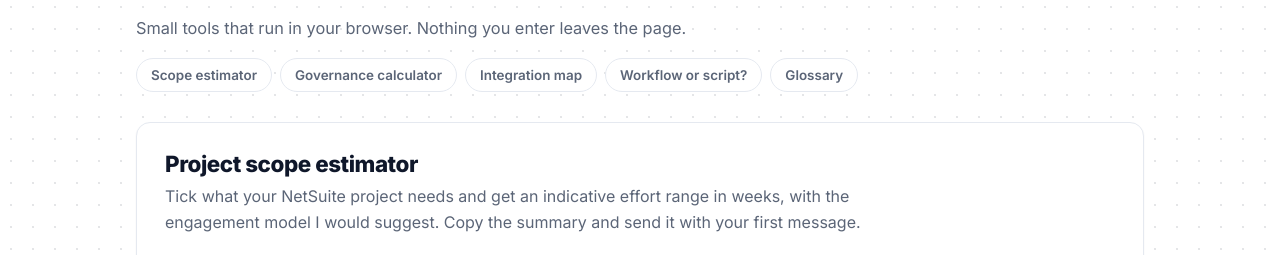
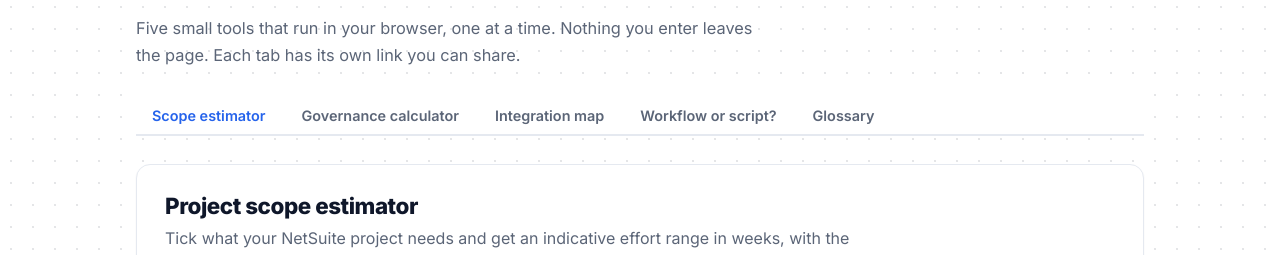
Before and after one commit to priyesh12salian/priyesh12salian.github.io, a plain HTML site: page tools.html in a window 1280 px wide. Shown: the part 224-479 px from the top of the page. Drawn offline with Linux system fonts and the light colour scheme.

Commit message:
Tools page: one tool per tab, chosen by the URL hash
Co-Authored-By: Claude Fable 5.1 <noreply@anthropic.com>

```diff
--- a/changelog.xml
+++ b/changelog.xml
@@ -12,7 +12,7 @@
       <link>https://priyesh12salian.github.io/changelog.html#2026-11-23</link>
       <guid isPermaLink="true">https://priyesh12salian.github.io/changelog.html#2026-11-23</guid>
       <pubDate>Mon, 23 Nov 2026 09:00:00 +0530</pubDate>
-      <description>New Uses page and this changelog. Tools page: workflow or script? decision helper, a searchable NetSuite glossary, and estimator selections that live in the URL so an estimate can be shared as a link. Keyboard shortcuts on every page. Press ? to see them. Two new notes: five governance mistakes that take down a SuiteScript and what a manufacturing rollout taught me about work orders. Email subscription box for new notes, and richer structured data (FAQ, breadcrumbs, articles) for search engines. Pages load faster: fonts are served from the site itself instead of Google Fonts, the hero no longer waits for JavaScript, and the GitHub sections load only when scrolled into view.</description>
+      <description>New Uses page and this changelog. Tools page, now one tool per tab: workflow or script? decision helper, a searchable NetSuite glossary, and estimator selections that live in the URL so an estimate can be shared as a link. Keyboard shortcuts on every page. Press ? to see them. Two new notes: five governance mistakes that take down a SuiteScript and what a manufacturing rollout taught me about work orders. Email subscription box for new notes, and richer structured data (FAQ, breadcrumbs, articles) for search engines. Pages load faster: fonts are served from the site itself instead of Google Fonts, the hero no longer waits for JavaScript, and the GitHub sections load only when scrolled into view.</description>
     </item>
     <item>
       <title>Site update, 20 Nov 2026</title>
--- a/css/style.css
+++ b/css/style.css
@@ -605,9 +605,13 @@ body.palette-open { overflow: hidden; }
 .tool-head { margin-bottom: 22px; }
 .tool-head h2 { font-size: 1.4rem; font-weight: 800; margin-bottom: 6px; }
 .tool-head p { color: var(--muted); max-width: 700px; }
-.tool-nav { display: flex; flex-wrap: wrap; gap: 8px; margin: -14px 0 30px; }
-.tool-nav a { font: 600 .84rem var(--font); padding: 8px 14px; border-radius: 999px; border: 1px solid var(--border); background: var(--card); color: var(--muted); transition: border-color .2s, color .2s; }
-.tool-nav a:hover { border-color: var(--accent); color: var(--accent); }
+.tabs { display: flex; gap: 4px; margin: -10px 0 28px; border-bottom: 2px solid var(--border); overflow-x: auto; scrollbar-width: none; position: sticky; top: 64px; z-index: 30; background: var(--bg); padding-top: 8px; }
+.tabs::-webkit-scrollbar { display: none; }
+.tabs [role="tab"] { flex: none; font: 600 .9rem var(--font); padding: 10px 16px; margin-bottom: -2px; border-bottom: 2px solid transparent; color: var(--muted); white-space: nowrap; transition: color .2s, border-color .2s; border-radius: 8px 8px 0 0; }
+.tabs [role="tab"]:hover { color: var(--fg); background: var(--surface); }
+.tabs [role="tab"][aria-selected="true"] { color: var(--accent); border-bottom-color: var(--accent); }
+.tool[hidden] { display: none; }
+@media (max-width: 860px) { .tabs { top: 56px; margin-left: -20px; margin-right: -20px; padding-left: 20px; padding-right: 20px; } .tabs [role="tab"] { font-size: .86rem; padding: 9px 12px; } }
 .tool-grid { display: grid; grid-template-columns: 1.45fr 1fr; gap: 28px; align-items: start; }
 .tool-grid > * { min-width: 0; }
 .field { display: grid; gap: 8px; margin-bottom: 18px; }
@@ -707,7 +711,7 @@ body.palette-open { overflow: hidden; }
 .now-updated { font: .78rem var(--mono); color: var(--teal); margin: -12px 0 22px; }
 
 /* ---------- Print additions ---------- */
-@media print { .search-btn, .palette, .filter, .gh-heat, .toc, .tool-nav { display: none !important; } }
+@media print { .search-btn, .palette, .filter, .gh-heat, .toc, .tabs { display: none !important; } .tool[hidden] { display: block; } }
 
 /* ---------- Uses, changelog, decision helper, glossary, shortcuts, newsletter ---------- */
 .uses-grid { max-width: none; grid-template-columns: repeat(auto-fit, minmax(320px, 1fr)); }
--- a/js/search.js
+++ b/js/search.js
@@ -180,7 +180,7 @@
     const [path, hash] = x.u.split('#');
     if (hash && (path === here || path === '/' && here === '/')) {
       const target = document.getElementById(hash);
-      if (target) { target.scrollIntoView({ behavior: 'smooth' }); history.replaceState(null, '', '#' + hash); return; }
+      if (target) { history.replaceState(null, '', '#' + hash); if (window.showTool) { window.showTool(hash); if (hash.startsWith('g-')) window.dispatchEvent(new HashChangeEvent('hashchange')); } else target.scrollIntoView({ behavior: 'smooth' }); return; }
     }
     location.href = x.u;
   };
--- a/js/tools.js
+++ b/js/tools.js
@@ -1,4 +1,55 @@
-// Tools page: project scope estimator, SuiteScript governance calculator, integration map explorer.
+// Tools page: project scope estimator, SuiteScript governance calculator, integration map explorer, decision helper, glossary.
+
+/* ================= 0. Tabs: one tool at a time, chosen by the URL hash ================= */
+(function () {
+  const bar = document.getElementById('toolTabs');
+  if (!bar) return;
+  const tabs = [...bar.querySelectorAll('[role="tab"]')];
+  const ids = tabs.map(t => t.getAttribute('aria-controls'));
+  const fromHash = (h) => { h = (h || '').replace(/^#/, ''); if (h.startsWith('g-')) return 'glossary'; return ids.includes(h) ? h : ids[0]; };
+  let current = null;
+  const show = (id, { scroll = false, focus = false } = {}) => {
+    tabs.forEach((t, i) => {
+      const on = ids[i] === id;
+      t.setAttribute('aria-selected', on);
+      t.tabIndex = on ? 0 : -1;
+      const panel = document.getElementById(ids[i]);
+      if (panel) panel.hidden = !on;
+    });
+    const changed = current !== id;
+    current = id;
+    const tab = tabs[ids.indexOf(id)];
+    if (bar.scrollWidth > bar.clientWidth) bar.scrollTo({ left: Math.max(0, tab.offsetLeft - 24), behavior: changed ? 'smooth' : 'auto' });
+    if (scroll) {
+      const top = bar.getBoundingClientRect().top + window.scrollY - 84;
+      if (Math.abs(window.scrollY - top) > 40 || changed) window.scrollTo({ top, behavior: 'auto' });
+    }
+    if (focus) tabs[ids.indexOf(id)].focus();
+    if (changed && typeof gtag === 'function') gtag('event', 'tool_tab', { tool: id });
+  };
+  bar.addEventListener('click', (e) => {
+    const t = e.target.closest('[role="tab"]');
+    if (!t) return;
+    e.preventDefault();
+    const id = t.getAttribute('aria-controls');
+    if (location.hash !== '#' + id) history.pushState(null, '', location.pathname + location.search + '#' + id);
+    show(id, { scroll: true });
+  });
+  bar.addEventListener('keydown', (e) => {
+    const i = ids.indexOf(current);
+    const next = e.key === 'ArrowRight' ? (i + 1) % ids.length : e.key === 'ArrowLeft' ? (i - 1 + ids.length) % ids.length : e.key === 'Home' ? 0 : e.key === 'End' ? ids.length - 1 : -1;
+    if (next < 0) return;
+    e.preventDefault();
+    history.replaceState(null, '', location.pathname + location.search + '#' + ids[next]);
+    show(ids[next], { focus: true });
+  });
+  const onHash = () => show(fromHash(location.hash), { scroll: true });
+  window.addEventListener('hashchange', onHash);
+  window.addEventListener('popstate', onHash);
+  // Initial tab: the hash wins (a shared estimate link, a glossary term, a search result), else the first tool
+  show(fromHash(location.hash), { scroll: !!location.hash && !location.hash.startsWith('#g-') });
+  window.showTool = (id) => show(fromHash(id), { scroll: true });
+})();
 (function () {
   const $ = (s, r = document) => r.querySelector(s);
   const esc = s => String(s).replace(/[&<>"]/g, c => ({ '&': '&amp;', '<': '&lt;', '>': '&gt;', '"': '&quot;' }[c]));
@@ -335,6 +386,7 @@
   q.addEventListener('input', () => { letter = ''; az.querySelectorAll('button').forEach(b => b.setAttribute('aria-pressed', b.dataset.l === '')); render(); if (q.value.length > 2) track('glossary_search', { query: q.value }); });
   az.addEventListener('click', (e) => { const b = e.target.closest('button'); if (!b) return; letter = b.dataset.l; q.value = ''; az.querySelectorAll('button').forEach(x => x.setAttribute('aria-pressed', x === b)); render(); });
   const jump = (id) => {
+    window.showTool?.('glossary');
     letter = ''; q.value = ''; az.querySelectorAll('button').forEach(b => b.setAttribute('aria-pressed', b.dataset.l === '')); render();
     const el = document.getElementById(id);
     if (!el) return;
--- a/tools.html
+++ b/tools.html
@@ -74,10 +74,16 @@
     <div class="section-head reveal">
       <h2>Tools</h2>
     </div>
-    <p class="section-intro reveal">Small tools that run in your browser. Nothing you enter leaves the page.</p>
-    <nav class="tool-nav reveal" aria-label="Tools on this page"><a href="#estimator">Scope estimator</a><a href="#governance">Governance calculator</a><a href="#map">Integration map</a><a href="#decide">Workflow or script?</a><a href="#glossary">Glossary</a></nav>
+    <p class="section-intro reveal">Five small tools that run in your browser, one at a time. Nothing you enter leaves the page. Each tab has its own link you can share.</p>
+    <div class="tabs" id="toolTabs" role="tablist" aria-label="Tools">
+      <a role="tab" href="#estimator" id="tab-estimator" aria-controls="estimator" aria-selected="true">Scope estimator</a>
+      <a role="tab" href="#governance" id="tab-governance" aria-controls="governance" aria-selected="false" tabindex="-1">Governance calculator</a>
+      <a role="tab" href="#map" id="tab-map" aria-controls="map" aria-selected="false" tabindex="-1">Integration map</a>
+      <a role="tab" href="#decide" id="tab-decide" aria-controls="decide" aria-selected="false" tabindex="-1">Workflow or script?</a>
+      <a role="tab" href="#glossary" id="tab-glossary" aria-controls="glossary" aria-selected="false" tabindex="-1">Glossary</a>
+    </div>
 
-    <article class="tool reveal" id="estimator">
+    <article class="tool" id="estimator" role="tabpanel" aria-labelledby="tab-estimator">
       <div class="tool-head">
         <h2>Project scope estimator</h2>
         <p>Tick what your NetSuite project needs and get an indicative effort range in weeks, with the engagement model I would suggest. Copy the summary and send it with your first message.</p>
@@ -88,7 +94,7 @@
       </div>
     </article>
 
-    <article class="tool reveal" id="governance">
+    <article class="tool" id="governance" role="tabpanel" aria-labelledby="tab-governance" hidden>
       <div class="tool-head">
         <h2>SuiteScript governance calculator</h2>
         <p>Enter what a script does per record and how many records it handles in one run. The calculator totals the governance units against the limit for that script type and tells you when to move the work to a Map/Reduce.</p>
@@ -108,7 +114,7 @@
       </div>
     </article>
 
-    <article class="tool reveal" id="map">
+    <article class="tool" id="map" role="tabpanel" aria-labelledby="tab-map" hidden>
       <div class="tool-head">
         <h2>Integration map explorer</h2>
         <p>Every platform here has been connected to NetSuite in a project I delivered. Select one to see what moves, in which direction, and what runs on the NetSuite side.</p>
@@ -119,7 +125,7 @@
       </div>
     </article>
 
-    <article class="tool reveal" id="decide">
+    <article class="tool" id="decide" role="tabpanel" aria-labelledby="tab-decide" hidden>
       <div class="tool-head">
         <h2>Workflow or script?</h2>
         <p>Six questions about the automation you have in mind. The helper weighs the answers and suggests SuiteFlow, SuiteScript or a native feature, with the reasons and how I would build it.</p>
@@ -130,7 +136,7 @@
       </div>
     </article>
 
-    <article class="tool reveal" id="glossary">
+    <article class="tool" id="glossary" role="tabpanel" aria-labelledby="tab-glossary" hidden>
       <div class="tool-head">
         <h2>NetSuite glossary</h2>
         <p>More than seventy terms that come up in NetSuite projects, each explained in a sentence or two. Type to filter, or pick a letter. Every term is also in the site search (<kbd>⌘K</kbd> / <kbd>Ctrl K</kbd>).</p>
```
Also changed, not shown: changelog.html (+1 -1 lines).
